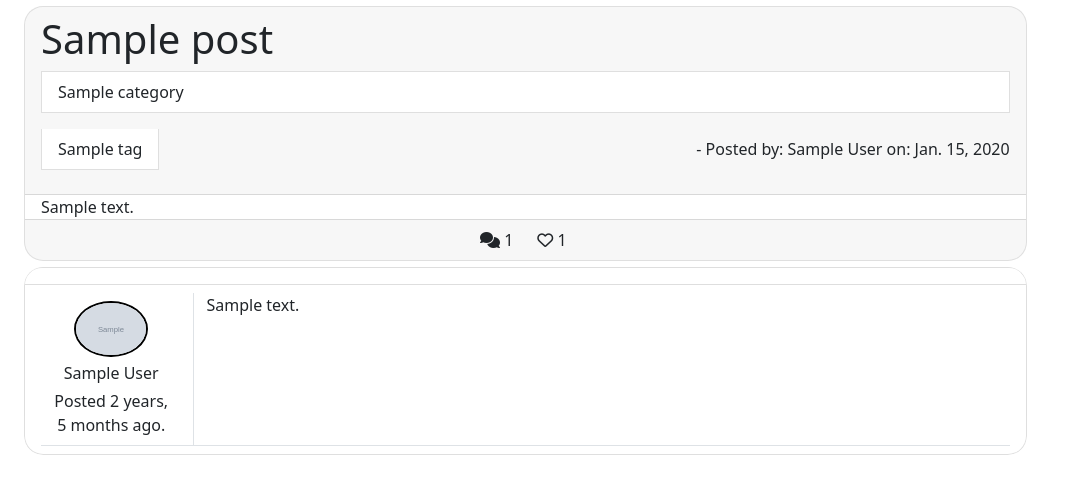
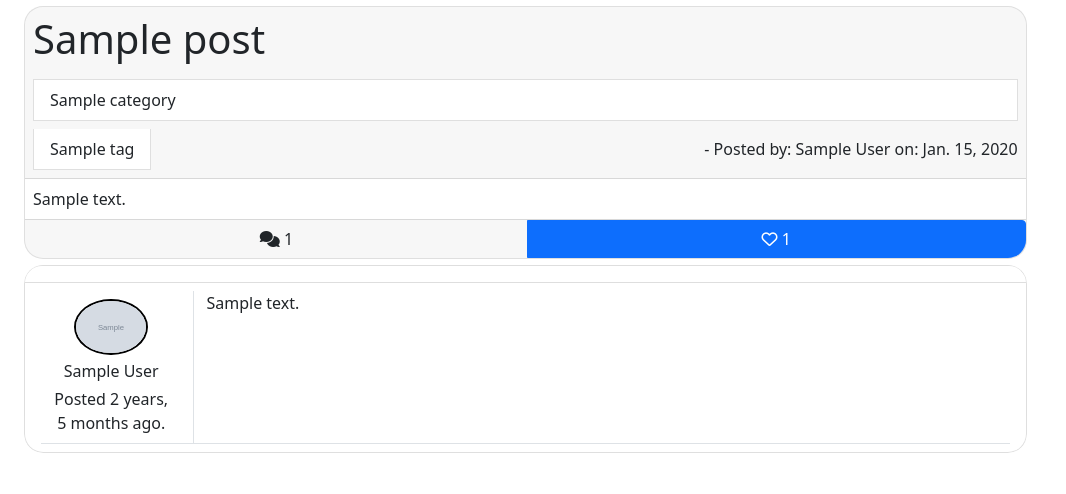
Before and after one commit to lukebinmore/Guild-Of-Geeks, a Django app: template forum/templates/forum/post.html in a window 1280 px wide. Shown: the part 93-587 px from the top of the page, without its empty margins (0-1066 px from the left). Run offline with Django 3.2, Linux system fonts and the light colour scheme; the template is opened without the code that fills it: most values are stand-ins (such as "Sample title", 1, 10 or a date in 2020); grey boxes marked "Sample" are stand-in pictures; some libraries are stand-ins or nearby versions.

Commit message:
Update - Updated Post Template to Support New & Updated Posts

```diff
--- a/forum/templates/forum/post.html
+++ b/forum/templates/forum/post.html
@@ -2,33 +2,78 @@
 
 <div class="container-fluid row">
     <div class="col-10">
-        <div class="card rounded-corner">
-            <div class="card-header">
-                <h1>{{ post.title }}</h1>
-                <p class="list-group-item">{{ post.category }}</p>
+        <form method="POST" class="card rounded-corner">
+            {% csrf_token %}
+            <div class="card-header post-header px-2">
+                {% if edit_mode %}
+                <h1 class="d-inline-block">{{ post_form.title }}</h1>
+                {% else %}
+                <h1 class="d-inline-block">{{ post.title }}</h1>
+                {% endif %}
+
+                {% if post.author == user %}
+                {% if post.slug != "new-post" %}
+                {% if edit_mode %}
+                <h2 class="d-inline-block float-end">
+                    <a href="{% url 'post-view' post.slug %}"><i class="fa-solid fa-xmark"></i></i></a>
+                </h2>
+                {% else %}
+                <h2 class="d-inline-block float-end">
+                    <a href="{% url 'post-edit' post.slug %}"><i class="fa-solid fa-pen-to-square"></i></a>
+                </h2>
+                {% endif %}
+                {% endif %}
+                {% endif %}
+
+                {% if edit_mode %}
+                <p class="mb-2">{{ post_form.category }}</p>
+                {% else %}
+                <p class="list-group-item my-2">{{ post.category }}</p>
+                {% endif %}
+
+                {% if edit_mode %}
+                <p class="mb-0">{{ post_form.tags }}</p>
+                {% else %}
                 {% for tag in post.tags.all %}
-                <p class="list-group-item d-inline-block">{{ tag }}</p>
+                <p class="list-group-item d-inline-block mb-0">{{ tag }}</p>
                 {% endfor %}
                 <p class="float-end remove-pm py-2">- Posted by: {{ post.author }} on: {{ post.created_on.date }}</p>
+                {% endif %}
             </div>
-            <div class="card-body py-0">
+            <div class="card-body p-2">
+                {% if edit_mode %}
+                <p>
+                    {{ post_form.content }}
+                </p>
+                {% else %}
                 <p class="card-text">{{ post.content | safe}}</p>
+                {% endif %}
             </div>
-            <div class="card-footer row">
-                <div class="col text-end">
+            <div class="card-footer row remove-pm">
+                {% if edit_mode %}
+                <div class="btn-group remove-pm">
+                    <button type="submit" name="post-submit-draft" class="btn btn-primary">Save As Draft</button>
+                    <a href="{{ request.META.HTTP_REFERER|escape }}" class="btn btn-warning">Discard</a>
+                    <button type="submit" name="post-submit-post" class="btn btn-primary">Post To GOG</button>
+                </div>
+                {% else %}
+                <div class="btn-group remove-pm">
+                    <div class="btn pe-none">
                         <i class="fa-solid fa-comments"></i>
                         {{ post.comments_count }}
                     </div>
-                <div class="col">
+                    <a href="#" class="btn btn-primary">
                         {% if liked %}
                         <i class="fas fa-heart"></i>
                         {% else %}
                         <i class="far fa-heart"></i>
                         {% endif %}
                         {{ post.likes_count }}
+                    </a>
                 </div>
+                {% endif %}
             </div>
-        </div>
+        </form>
         {% include "forum/comments.html" %}
     </div>
     <div class="col-2"></div>
```
Lines whose indentation alone changed are shown as unchanged.
